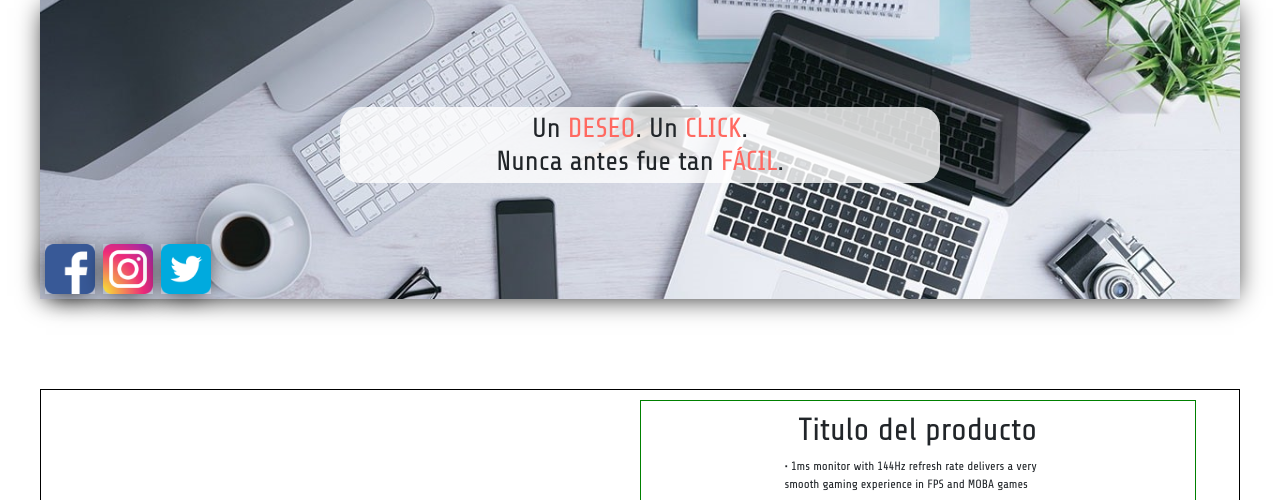
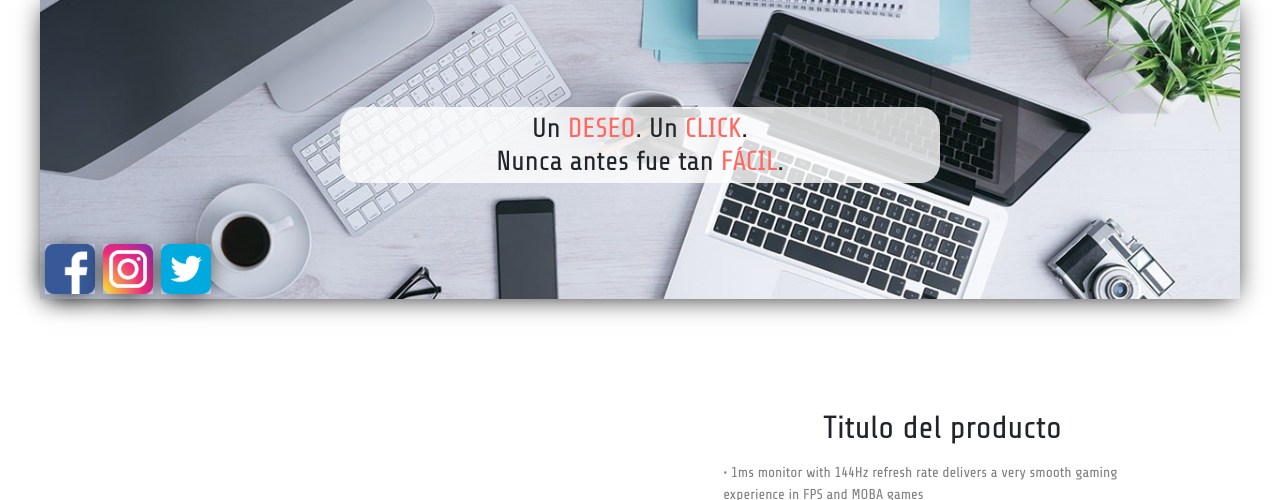
Before and after one commit to OnnigPano/proyecto_integrador, a PHP site: page /detalle.php in a window 1280 px wide. Shown: the part 196-696 px from the top of the page. Run offline with PHP 8.4, Linux system fonts and the light colour scheme; some libraries are stand-ins or nearby versions.

Commit message:
Fix detalle css. Fuente y color de specs cambiados.

```diff
--- a/css/app.css
+++ b/css/app.css
@@ -358,7 +358,7 @@
 /* ESTILOS DETALLE.PHP */
 
 .container-detalle{
-  border: 1px black solid;
+
   display: flex;
   justify-content: space-around;
   align-items: center;
@@ -372,7 +372,7 @@
   width: 50%;
   display: flex;
   flex-direction: column;
-  border: 1px green solid;
+
   align-items: center;
   justify-content:  space-between;
   padding: 10px;
@@ -384,8 +384,13 @@
 }
 
 .container-datos-producto p{
-  font-size:1em;
-  width: 50%;
+  font-size:1.2em;
+  width: 75%;
+  color: grey;
+}
+
+.container-datos-producto h2{
+  margin-bottom: 15px;
 }
 
 .container-img {
```
